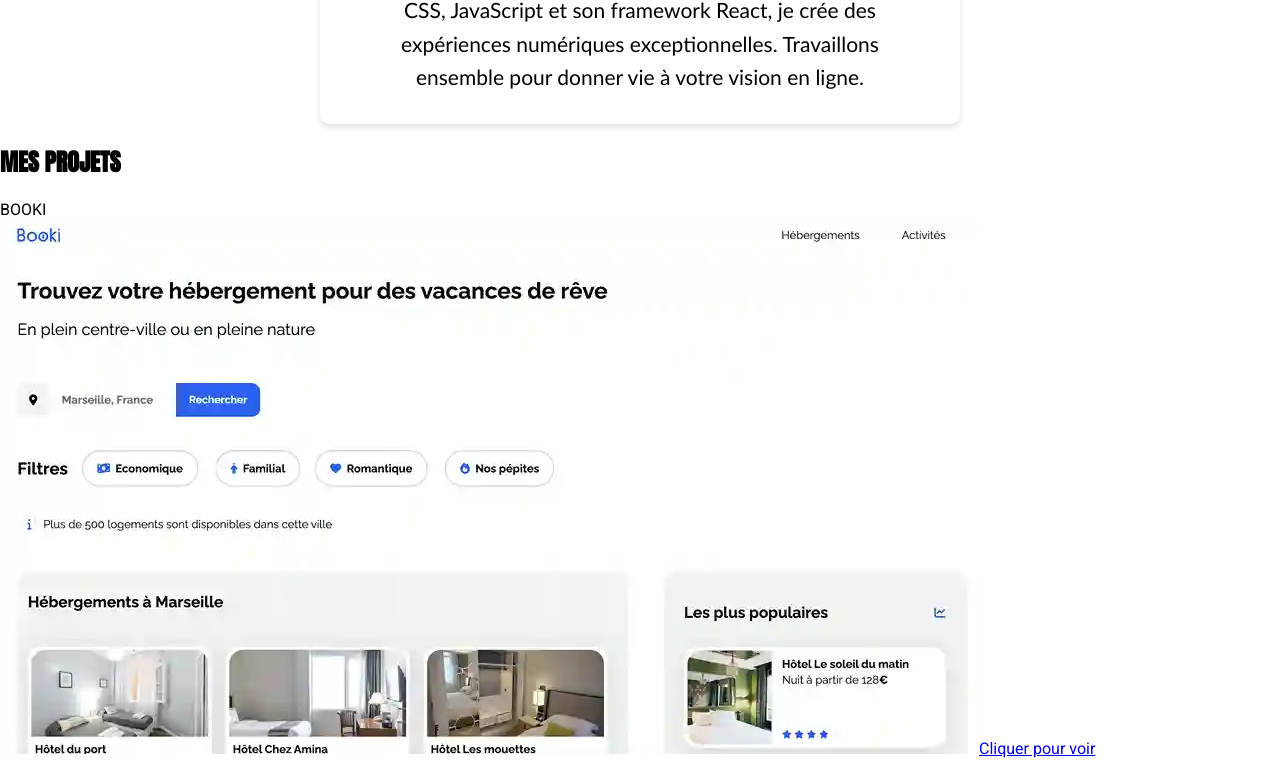
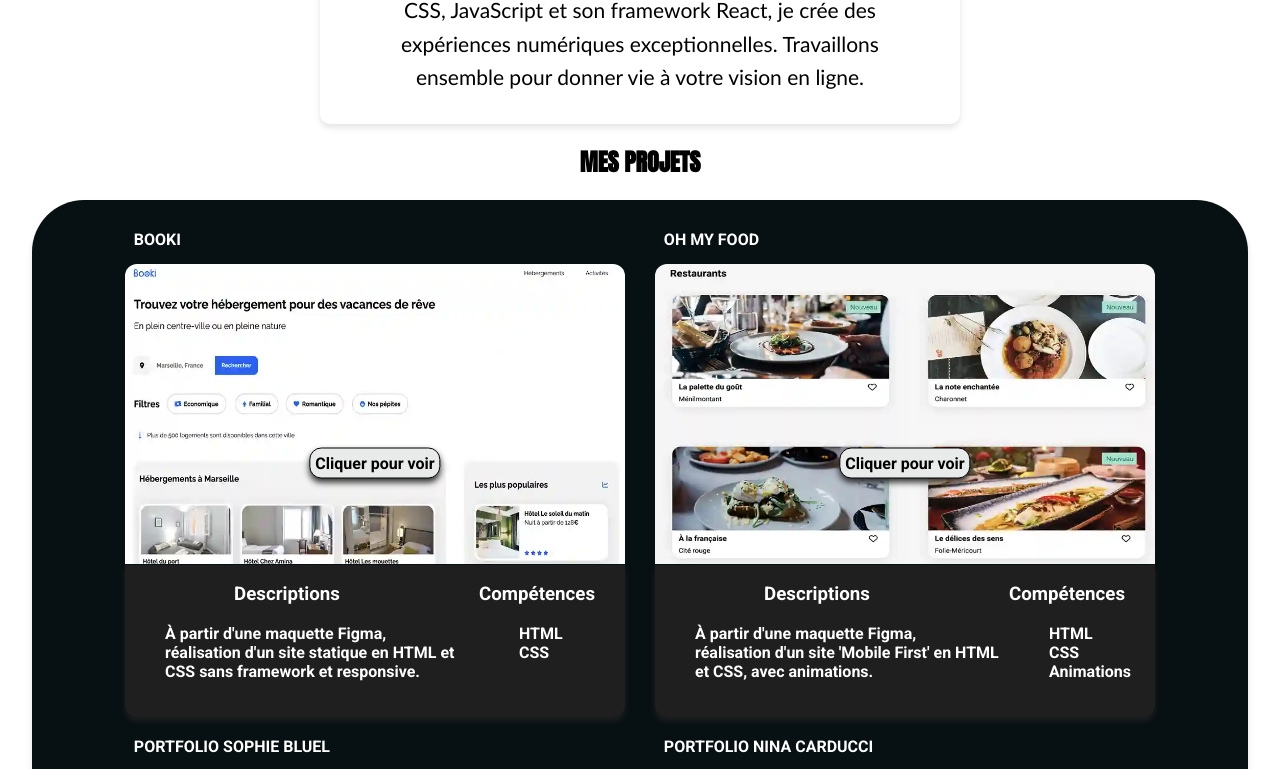
Before and after one commit to mohamedhanafi69120/OC_PORTFOLIO, a React (Vite) app: page / in a window 1280 px wide. Shown: the part 594-1363 px from the top of the page. Built offline with nearby package versions, Linux system fonts and the light colour scheme.

Commit message:
Mise en forme SCSS du composant galleryProject

```diff
--- a/src/components/GalleryProject/galleryProject.scss
+++ b/src/components/GalleryProject/galleryProject.scss
@@ -0,0 +1,127 @@
+.mesProjets {
+  width: 90%;
+  display: flex;
+  justify-content: center;
+  flex-direction: column;
+  align-items: center;
+  background-color: #071013;
+  border-radius: 52px;
+  margin-left: 5%;
+  box-shadow: 0 4px 6px rgba(0, 0, 0, 0.1);
+  font-weight: bold;
+}
+.titleProject {
+  display: flex;
+  justify-content: center;
+  color: black;
+  font-weight: bold;
+}
+.contenairAllProject {
+  width: 100%;
+  display: flex;
+  flex-wrap: wrap;
+  justify-content: center;
+  padding-top: 10px;
+  padding-bottom: 50px;
+}
+
+@media (min-width: 920px) {
+  .mesProjets {
+    width: 95%;
+    margin-left: 2.5%;
+  }
+}
+
+@media (max-width: 720px) {
+}
+
+.containerTextImage {
+  position: relative;
+}
+
+.containerTextImage img {
+  width: 558px;
+  height: 300px;
+  margin: 15px;
+  border-radius: 12px 12px 0 0;
+}
+.containerTextImage span {
+  position: absolute;
+  top: 50%;
+  left: 50%;
+  transform: translate(-50%, -50%);
+  color: black;
+  border: 1px solid;
+  border-radius: 12px;
+  padding: 5px;
+  box-shadow: 0 4px 6px rgba(33, 33, 33, 0.924);
+  background-color: #e9eaea;
+  font-weight: bold;
+}
+
+.containerTextImage span:hover {
+  background-color: rgb(40, 146, 40);
+  filter: brightness(100%);
+  transition: all 0.4s ease-in-out;
+}
+.containerTextImage:hover {
+  transform: translateY(-12px);
+  filter: brightness(100%);
+  box-shadow: 5px 15px 15px var(--gray-2);
+  transition: all 0.4s ease-in-out;
+}
+
+.textProject {
+  color: white;
+  margin-left: 4.5%;
+  font-weight: bold;
+  margin-top: 20px;
+}
+
+.description-project {
+  background-color: rgba(33, 33, 33, 0.924);
+  display: flex;
+  justify-content: space-around;
+  border-radius: 0 0 12px 12px;
+  width: 558px;
+  flex-grow: 1;
+  margin-left: 15px;
+  margin-top: -18px;
+  padding-bottom: 20px;
+  color: white;
+  box-shadow: 0 4px 6px rgba(33, 33, 33, 0.924);
+
+  ul {
+    list-style-type: none;
+  }
+  h3 {
+    display: flex;
+    flex-direction: row;
+    justify-content: center;
+    margin-right: 30px;
+  }
+}
+
+@media (min-width: 920px) {
+  .containerTextImage img {
+    width: 500px;
+    height: 300px;
+    margin: 15px;
+    border-radius: 12px 12px 0 0;
+  }
+  .description-project {
+    width: 500px;
+  }
+}
+
+@media (max-width: 720px) {
+  .containerTextImage img {
+    width: 300px;
+    height: 250px;
+    border-radius: 12px 12px 0 0;
+  }
+  .description-project {
+    width: 300px;
+    font-size: 12px;
+  }
+}
```
